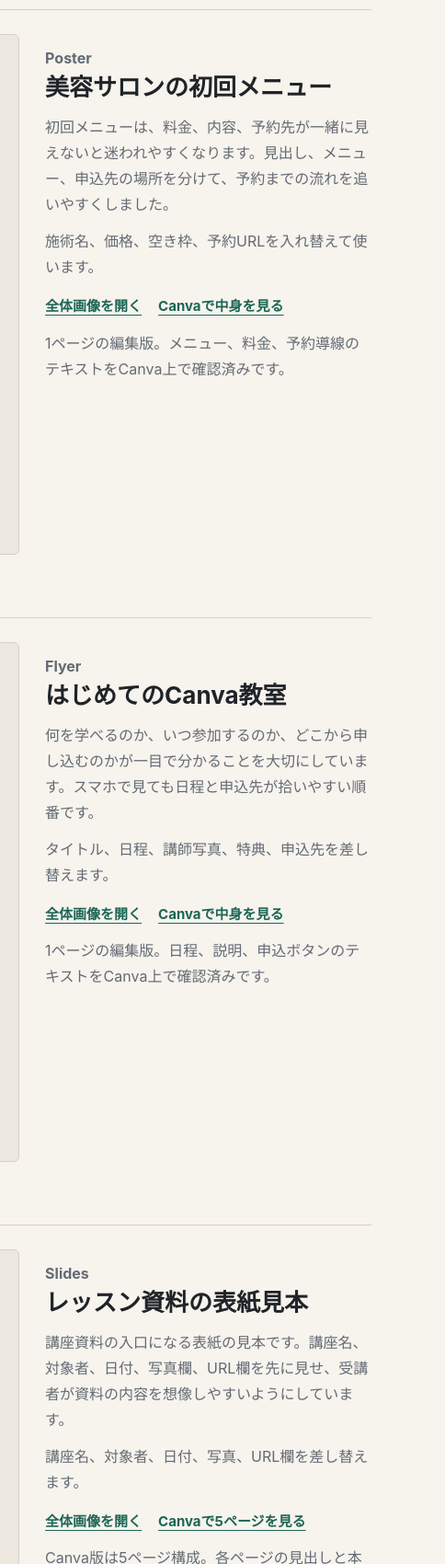
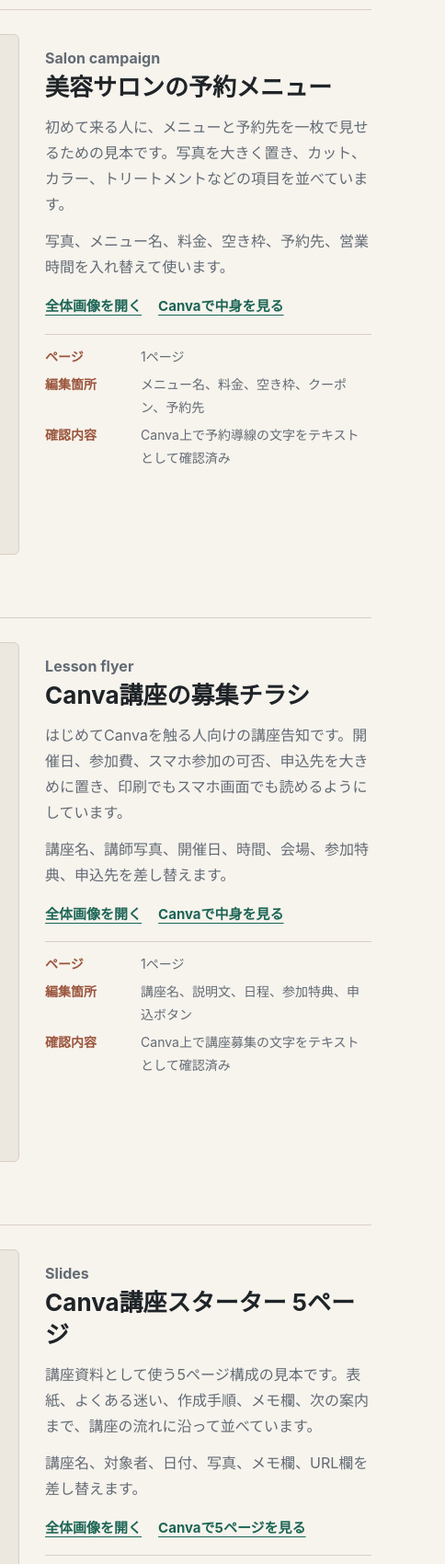
Before and after one commit to simeji03/canva-creator-portfolio-v49-20260618, a plain HTML site: page index.html in a window 1280 px wide. Shown: the part 1100-2800 px from the top of the page at 92% size, 796-1280 px from the left. Drawn offline with Linux system fonts and the light colour scheme.

Commit message:
Clarify Canva portfolio work descriptions

```diff
--- a/index.html
+++ b/index.html
@@ -175,6 +175,31 @@
       font-size: 14px;
     }
 
+    .work-facts {
+      display: grid;
+      gap: 6px;
+      margin: 16px 0 0;
+      padding: 12px 0 0;
+      border-top: 1px solid var(--line);
+      font-size: 14px;
+    }
+
+    .work-facts div {
+      display: grid;
+      grid-template-columns: 94px minmax(0, 1fr);
+      gap: 10px;
+    }
+
+    .work-facts dt {
+      color: var(--rust);
+      font-weight: 700;
+    }
+
+    .work-facts dd {
+      margin: 0;
+      color: var(--sub);
+    }
+
     .about {
       display: grid;
       grid-template-columns: .9fr 1.1fr;
@@ -227,7 +252,7 @@
       <p class="studio">合同会社しめじ</p>
       <h1>Canvaテンプレート制作見本</h1>
       <p class="intro">小さなお店や教室で、毎月書き換えることが多い告知用の見本です。写真、日付、料金、申込先を差し替えても、画面で見た時と印刷した時の両方で迷わないように組んでいます。</p>
-      <p class="intro">画像では各見本の全体像を、Canvaリンクでは編集用ページの構成と文字の入り方を確認できます。</p>
+      <p class="intro">全体画像で仕上がりを見て、Canvaリンクでページ数、文字の入り方、差し替える場所を確認できます。</p>
     </div>
   </header>
 
@@ -251,47 +276,59 @@
           <p>写真、商品名、販売時間、予約先を差し替えて使います。</p>
           <div class="work-actions">
             <a class="work-link" href="assets/01-new-product-instagram-full.png" target="_blank" rel="noopener">全体画像を開く</a>
-            <a class="work-link" href="https://www.canva.com/d/LLr18pXRLUTsMyk" target="_blank" rel="noopener">Canvaで中身を見る</a>
+            <a class="work-link" href="https://www.canva.com/d/K1TYiLKLym-O_TX" target="_blank" rel="noopener">Canvaで中身を見る</a>
           </div>
-          <p class="work-note">1ページ構成。見出し、説明文、ボタン文言をCanva上のテキストとして確認済みです。</p>
+          <dl class="work-facts">
+            <div><dt>ページ</dt><dd>1ページ</dd></div>
+            <div><dt>編集箇所</dt><dd>商品名、説明文、期間、ボタン文言</dd></div>
+            <div><dt>確認内容</dt><dd>Canva上で主要な文字をテキストとして確認済み</dd></div>
+          </dl>
         </div>
       </article>
 
       <article class="work">
         <figure class="tall">
-          <a class="image-link" href="assets/03-beauty-salon-campaign-full.png" target="_blank" rel="noopener" aria-label="美容サロンの初回メニューを大きく開く">
-            <img src="assets/03-beauty-salon-campaign-full.png" alt="美容サロンの初回メニュー">
+          <a class="image-link" href="assets/03-beauty-salon-campaign-full.png" target="_blank" rel="noopener" aria-label="美容サロンの予約メニューを大きく開く">
+            <img src="assets/03-beauty-salon-campaign-full.png" alt="美容サロンの予約メニュー">
           </a>
         </figure>
         <div class="work-body">
-          <p class="meta">Poster</p>
-          <h3>美容サロンの初回メニュー</h3>
-          <p>初回メニューは、料金、内容、予約先が一緒に見えないと迷われやすくなります。見出し、メニュー、申込先の場所を分けて、予約までの流れを追いやすくしました。</p>
-          <p>施術名、価格、空き枠、予約URLを入れ替えて使います。</p>
+          <p class="meta">Salon campaign</p>
+          <h3>美容サロンの予約メニュー</h3>
+          <p>初めて来る人に、メニューと予約先を一枚で見せるための見本です。写真を大きく置き、カット、カラー、トリートメントなどの項目を並べています。</p>
+          <p>写真、メニュー名、料金、空き枠、予約先、営業時間を入れ替えて使います。</p>
           <div class="work-actions">
             <a class="work-link" href="assets/03-beauty-salon-campaign-full.png" target="_blank" rel="noopener">全体画像を開く</a>
-            <a class="work-link" href="https://www.canva.com/d/hzB1nip5-PVMeaI" target="_blank" rel="noopener">Canvaで中身を見る</a>
+            <a class="work-link" href="https://www.canva.com/d/9AZSbWm2jABKTIp" target="_blank" rel="noopener">Canvaで中身を見る</a>
           </div>
-          <p class="work-note">1ページの編集版。メニュー、料金、予約導線のテキストをCanva上で確認済みです。</p>
+          <dl class="work-facts">
+            <div><dt>ページ</dt><dd>1ページ</dd></div>
+            <div><dt>編集箇所</dt><dd>メニュー名、料金、空き枠、クーポン、予約先</dd></div>
+            <div><dt>確認内容</dt><dd>Canva上で予約導線の文字をテキストとして確認済み</dd></div>
+          </dl>
         </div>
       </article>
 
       <article class="work">
         <figure class="tall">
-          <a class="image-link" href="assets/04-seminar-poster-full.png" target="_blank" rel="noopener" aria-label="はじめてのCanva教室を大きく開く">
-            <img src="assets/04-seminar-poster-full.png" alt="はじめてのCanva教室">
+          <a class="image-link" href="assets/04-seminar-poster-full.png" target="_blank" rel="noopener" aria-label="Canva講座の募集チラシを大きく開く">
+            <img src="assets/04-seminar-poster-full.png" alt="Canva講座の募集チラシ">
           </a>
         </figure>
         <div class="work-body">
-          <p class="meta">Flyer</p>
-          <h3>はじめてのCanva教室</h3>
-          <p>何を学べるのか、いつ参加するのか、どこから申し込むのかが一目で分かることを大切にしています。スマホで見ても日程と申込先が拾いやすい順番です。</p>
-          <p>タイトル、日程、講師写真、特典、申込先を差し替えます。</p>
+          <p class="meta">Lesson flyer</p>
+          <h3>Canva講座の募集チラシ</h3>
+          <p>はじめてCanvaを触る人向けの講座告知です。開催日、参加費、スマホ参加の可否、申込先を大きめに置き、印刷でもスマホ画面でも読めるようにしています。</p>
+          <p>講座名、講師写真、開催日、時間、会場、参加特典、申込先を差し替えます。</p>
           <div class="work-actions">
             <a class="work-link" href="assets/04-seminar-poster-full.png" target="_blank" rel="noopener">全体画像を開く</a>
-            <a class="work-link" href="https://www.canva.com/d/W4k8-FIGJtgh3GL" target="_blank" rel="noopener">Canvaで中身を見る</a>
+            <a class="work-link" href="https://www.canva.com/d/ajYkimj39pgiITE" target="_blank" rel="noopener">Canvaで中身を見る</a>
           </div>
-          <p class="work-note">1ページの編集版。日程、説明、申込ボタンのテキストをCanva上で確認済みです。</p>
+          <dl class="work-facts">
+            <div><dt>ページ</dt><dd>1ページ</dd></div>
+            <div><dt>編集箇所</dt><dd>講座名、説明文、日程、参加特典、申込ボタン</dd></div>
+            <div><dt>確認内容</dt><dd>Canva上で講座募集の文字をテキストとして確認済み</dd></div>
+          </dl>
         </div>
       </article>
 
@@ -303,14 +340,18 @@
         </figure>
         <div class="work-body">
           <p class="meta">Slides</p>
-          <h3>レッスン資料の表紙見本</h3>
-          <p>講座資料の入口になる表紙の見本です。講座名、対象者、日付、写真欄、URL欄を先に見せ、受講者が資料の内容を想像しやすいようにしています。</p>
-          <p>講座名、対象者、日付、写真、URL欄を差し替えます。</p>
+          <h3>Canva講座スターター 5ページ</h3>
+          <p>講座資料として使う5ページ構成の見本です。表紙、よくある迷い、作成手順、メモ欄、次の案内まで、講座の流れに沿って並べています。</p>
+          <p>講座名、対象者、日付、写真、メモ欄、URL欄を差し替えます。</p>
           <div class="work-actions">
             <a class="work-link" href="assets/05-course-slide-pack.png" target="_blank" rel="noopener">全体画像を開く</a>
-            <a class="work-link" href="https://www.canva.com/d/Q8LrvP8fyNWEnOP" target="_blank" rel="noopener">Canvaで5ページを見る</a>
+            <a class="work-link" href="https://www.canva.com/d/AOw2DyhfNBjsO7F" target="_blank" rel="noopener">Canvaで5ページを見る</a>
           </div>
-          <p class="work-note">Canva版は5ページ構成。各ページの見出しと本文をCanva上のテキストとして確認済みです。</p>
+          <dl class="work-facts">
+            <div><dt>ページ</dt><dd>5ページ</dd></div>
+            <div><dt>編集箇所</dt><dd>表紙、説明文、手順、メモ欄、次の案内</dd></div>
+            <div><dt>確認内容</dt><dd>Canva上で5ページ分の見出しと本文を確認済み</dd></div>
+          </dl>
         </div>
       </article>
 
@@ -327,9 +368,13 @@
           <p>タイトル、日付、会場、出店内容、QR欄を差し替えます。</p>
           <div class="work-actions">
             <a class="work-link" href="assets/07-local-event-poster.png" target="_blank" rel="noopener">全体画像を開く</a>
-            <a class="work-link" href="https://www.canva.com/d/57ajdvyTpXUyoh3" target="_blank" rel="noopener">Canvaで中身を見る</a>
+            <a class="work-link" href="https://www.canva.com/d/h7k0tfe96bm68mf" target="_blank" rel="noopener">Canvaで中身を見る</a>
           </div>
-          <p class="work-note">1ページ構成。日付、時間、会場、出店内容、主催者欄をCanva上のテキストとして確認済みです。</p>
+          <dl class="work-facts">
+            <div><dt>ページ</dt><dd>1ページ</dd></div>
+            <div><dt>編集箇所</dt><dd>日付、時間、会場、出店内容、主催者、QR欄</dd></div>
+            <div><dt>確認内容</dt><dd>Canva上でイベント情報の文字をテキストとして確認済み</dd></div>
+          </dl>
         </div>
       </article>
 
@@ -346,9 +391,13 @@
           <p>写真、名前、紹介文、サービス、連絡先を入れ替えます。</p>
           <div class="work-actions">
             <a class="work-link" href="assets/08-instructor-profile.png" target="_blank" rel="noopener">全体画像を開く</a>
-            <a class="work-link" href="https://www.canva.com/d/cO59lQWglBgWZA-" target="_blank" rel="noopener">Canvaで中身を見る</a>
+            <a class="work-link" href="https://www.canva.com/d/uQzMNHgL4hfVGko" target="_blank" rel="noopener">Canvaで中身を見る</a>
           </div>
-          <p class="work-note">1ページ構成。名前、肩書き、紹介文、サービス、相談ボタン、QR欄をCanva上のテキストとして確認済みです。</p>
+          <dl class="work-facts">
+            <div><dt>ページ</dt><dd>1ページ</dd></div>
+            <div><dt>編集箇所</dt><dd>名前、肩書き、紹介文、サービス、実績、QR欄</dd></div>
+            <div><dt>確認内容</dt><dd>Canva上でプロフィール本文と相談ボタンを確認済み</dd></div>
+          </dl>
         </div>
       </article>
     </section>
```
